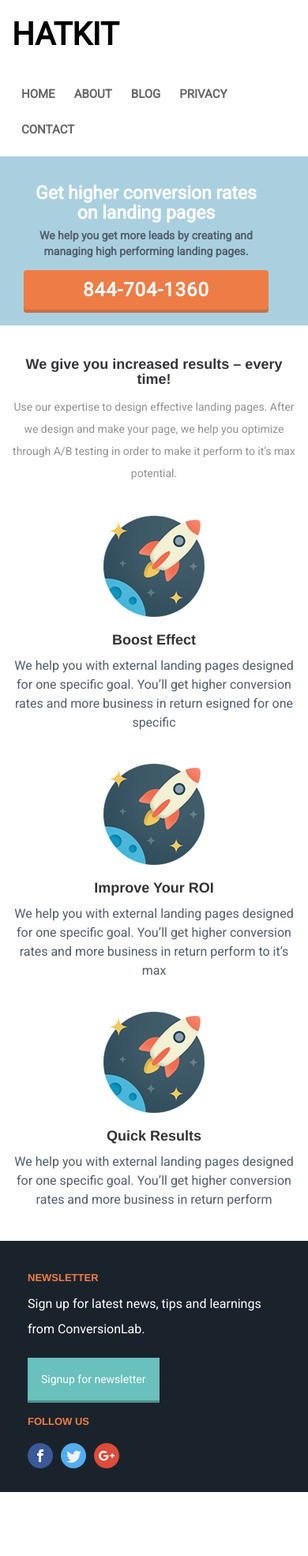
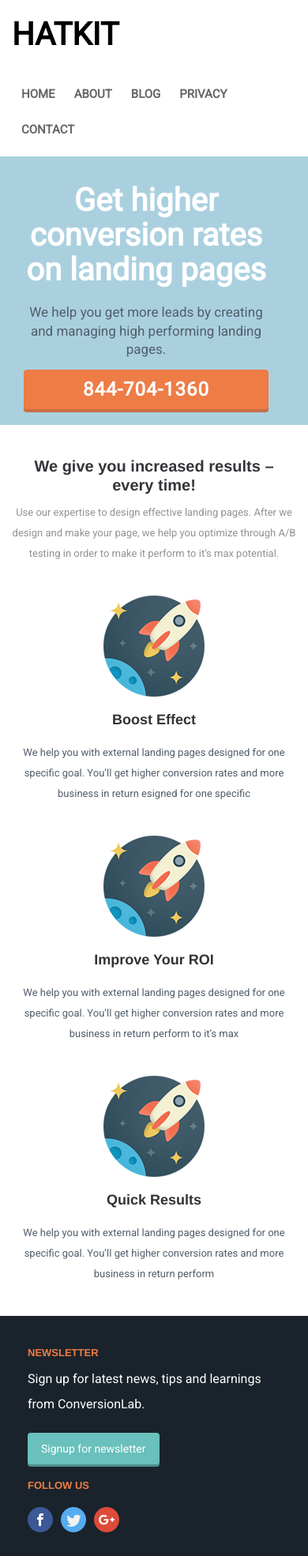
Before and after one commit to tonyseel/blog.hatkit.com, a Jekyll site: the page built from _posts/mobiletwo/2024-06-09-mobiletwo.md, in a window 390 px wide. Shown: the whole page at 79% size. Built offline with Jekyll 4.4.1, drawn with Linux system fonts in a browser that asks for light colours; nearby versions of some CDN libraries; library files that are not in the unit come from our copies; before the commit the page ends 1889 px from its top, so only the background shows below that.

Commit message:
full text

```diff
--- a/css/mobiletwo/responsive.css
+++ b/css/mobiletwo/responsive.css
@@ -4,20 +4,35 @@
 {
 	.banner img{display:none}
 	.banner-content{text-align:center;display:inline-block;margin:0 auto}
-	.banner-content h3{text-align:center;font-size:23px;margin-top:13px;margin-bottom:7px;}
-	.banner-content h5{text-align:center;font-size:14px;line-height:1.4em;margin-bottom:13px;}
+	.banner-content h3{text-align:center; font-size: 40px;;margin-top:13px;margin-bottom:7px;}
+	.banner-content h5{text-align: center;
+    font-size: 17px;
+    line-height: 1.4em;
+    margin-bottom: 13px;
+    margin-top: 20px;
+    font-weight: 500;}
 	.banner-content a{padding: 11px 16px;font-size: 14px;color:#fff;text-align:center;
     margin: 0 auto;
     display: block;
     width: 100%;}
     .content p{width:100%;}
 	.content-section{margin-top:20px}
-	.content h2 {font-size:18px}
-	.content p{font-size: 14px;}
+	.content h2 {font-size: 20px;
+    line-height: 1.2em;}
+	.content p{font-size: 13px;}
 	.split-content h3 {
     padding-bottom: 0px;
 		font-size: 18px;}
-	.split-content p{line-height: 1.5em; font-size: 16px;}
+	.split-content p{    line-height: 2em;
+    font-size: 13px;
+    margin-top: 18px;}
+    .newletter a{    background-color: #69c0bc;
+    padding: 10px 17px;
+    color: #fff;
+    box-shadow: 0 3px 0 #4d8f8b !important;
+    float: left;
+    margin-top: 10px;
+    border-radius: 4px;}
 }
 
 @media only screen and (min-width:768px) and (max-width:1024px)
```
